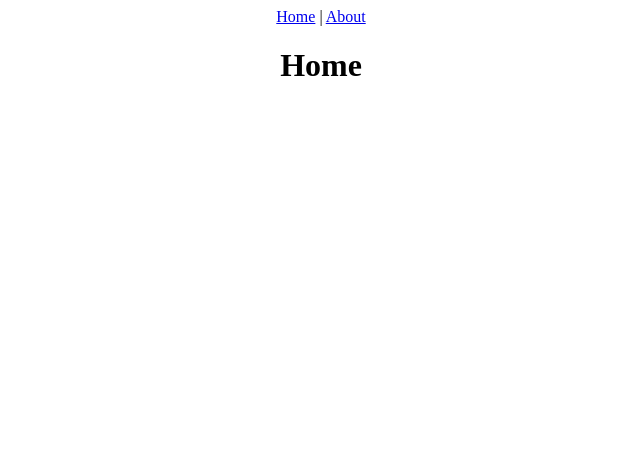
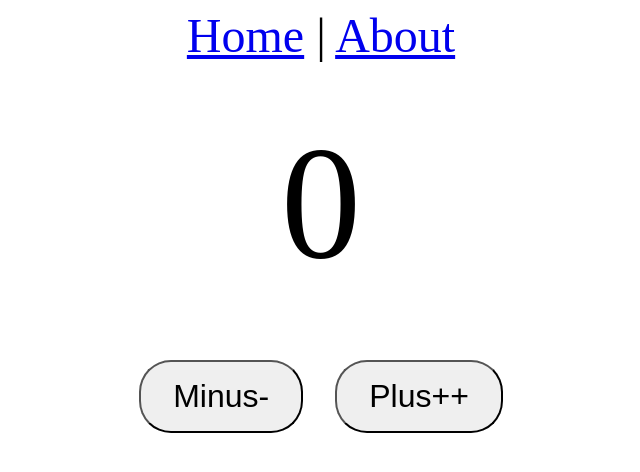
Before and after one commit to jay183145/learn-pinia, a Vue app: page / in a window 1280 px wide. Shown: the top 472 px of the page, without its empty margins (319-959 px from the left). Built offline with nearby package versions, Linux system fonts and the light colour scheme.

Commit message:
css setup finish

```diff
--- a/src/App.vue
+++ b/src/App.vue
@@ -12,5 +12,6 @@
 <style>
 .app {
   text-align: center;
+  font-size: 3rem;
 }
 </style>
--- a/src/views/HomeView.vue
+++ b/src/views/HomeView.vue
@@ -1,6 +1,25 @@
 
 <template>
   <div class="home">
-    <h1>Home</h1>
+    <div class="count">
+      0
+    </div>
+    <div class="buttons">
+      <button>Minus-</button>
+      <button>Plus++</button>
+    </div>
   </div>
 </template>
+
+<style>
+.count{
+  font-size: 10rem;
+  margin: 3rem;
+}
+.buttons button {
+  font-size: 2rem;
+  margin: 1rem;
+  border-radius: 2rem;
+  padding: 1rem 2rem;
+}
+</style>
```
